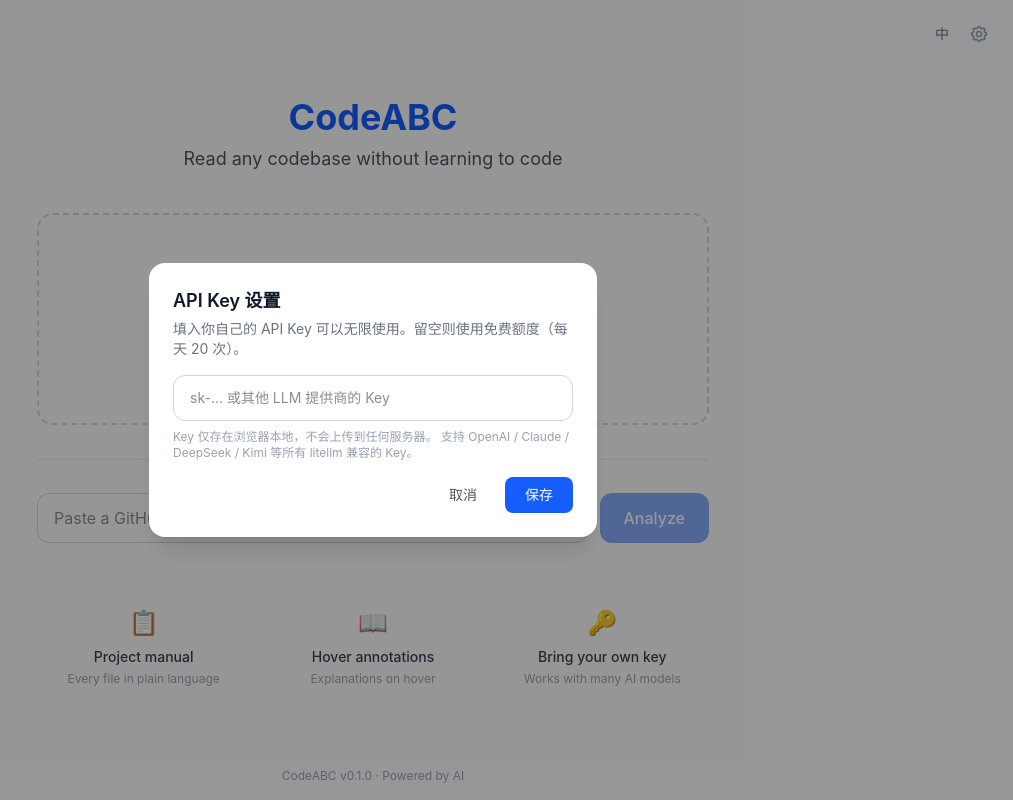
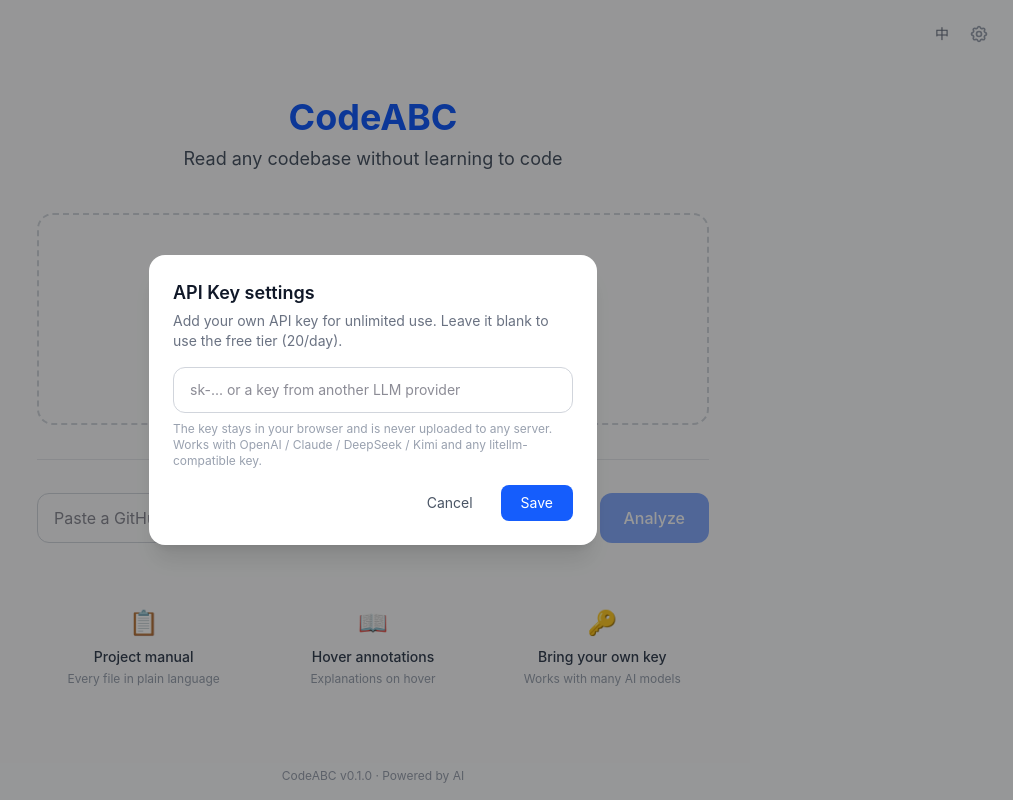
Before and after one commit to he-yufeng/CodeABC, a React (Vite) app in the folder frontend/: page / in a window 1280 px wide. Both pictures are taken after a click on the button "API Key settings". Shown: the whole page, without its empty margins (267-1280 px from the left). Built offline with nearby package versions, Linux system fonts and the light colour scheme.

Commit message:
feat(i18n): translate the upload zone and API key dialog
Extends the bilingual UI to the rest of the home flow: the upload drop zone
and the API-key settings modal now switch with the language toggle. Overview
and file view are still to come.

```diff
--- a/frontend/src/components/ApiKeyModal.tsx
+++ b/frontend/src/components/ApiKeyModal.tsx
@@ -1,4 +1,5 @@
 import { useState } from "react";
+import { useI18n } from "../lib/i18n";
 
 interface Props {
   open: boolean;
@@ -12,6 +13,7 @@
 }
 
 function ApiKeyDialog({ onClose }: { onClose: () => void }) {
+  const { t } = useI18n();
   const [key, setKey] = useState(() => localStorage.getItem("codeabc_api_key") || "");
   const [saved, setSaved] = useState(false);
 
@@ -34,23 +36,33 @@
         className="bg-white rounded-2xl shadow-xl w-full max-w-md mx-4 p-6"
         onClick={(e) => e.stopPropagation()}
       >
-        <h2 className="text-lg font-semibold text-gray-900 mb-1">API Key 设置</h2>
+        <h2 className="text-lg font-semibold text-gray-900 mb-1">
+          {t("API Key 设置", "API Key settings")}
+        </h2>
         <p className="text-sm text-gray-500 mb-4">
-          填入你自己的 API Key 可以无限使用。留空则使用免费额度（每天 20 次）。
+          {t(
+            "填入你自己的 API Key 可以无限使用。留空则使用免费额度（每天 20 次）。",
+            "Add your own API key for unlimited use. Leave it blank to use the free tier (20/day).",
+          )}
         </p>
 
         <input
           type="password"
           value={key}
           onChange={(e) => setKey(e.target.value)}
-          placeholder="sk-... 或其他 LLM 提供商的 Key"
+          placeholder={t(
+            "sk-... 或其他 LLM 提供商的 Key",
+            "sk-... or a key from another LLM provider",
+          )}
           className="w-full px-4 py-3 border border-gray-300 rounded-xl text-sm
                      focus:outline-none focus:ring-2 focus:ring-blue-500 focus:border-transparent"
         />
 
         <p className="text-xs text-gray-400 mt-2 mb-4">
-          Key 仅存在浏览器本地，不会上传到任何服务器。
-          支持 OpenAI / Claude / DeepSeek / Kimi 等所有 litellm 兼容的 Key。
+          {t(
+            "Key 仅存在浏览器本地，不会上传到任何服务器。支持 OpenAI / Claude / DeepSeek / Kimi 等所有 litellm 兼容的 Key。",
+            "The key stays in your browser and is never uploaded to any server. Works with OpenAI / Claude / DeepSeek / Kimi and any litellm-compatible key.",
+          )}
         </p>
 
         <div className="flex gap-3 justify-end">
@@ -58,14 +70,14 @@
             onClick={onClose}
             className="px-4 py-2 text-sm text-gray-600 hover:text-gray-800"
           >
-            取消
+            {t("取消", "Cancel")}
           </button>
           <button
             onClick={handleSave}
             className="px-5 py-2 bg-blue-600 text-white text-sm rounded-lg
                        hover:bg-blue-700 transition-colors"
           >
-            {saved ? "已保存 ✓" : "保存"}
+            {saved ? t("已保存 ✓", "Saved ✓") : t("保存", "Save")}
           </button>
         </div>
       </div>
--- a/frontend/src/components/UploadZone.tsx
+++ b/frontend/src/components/UploadZone.tsx
@@ -1,4 +1,5 @@
 import { useCallback, useRef, useState } from "react";
+import { useI18n } from "../lib/i18n";
 
 interface Props {
   onFilesSelected: (files: { path: string; content: string }[], name: string) => void;
@@ -6,6 +7,7 @@
 }
 
 export default function UploadZone({ onFilesSelected, disabled }: Props) {
+  const { t } = useI18n();
   const inputRef = useRef<HTMLInputElement>(null);
   const [dragOver, setDragOver] = useState(false);
 
@@ -86,10 +88,10 @@
       />
       <div className="text-4xl mb-4">📂</div>
       <p className="text-lg font-medium text-gray-700">
-        拖入项目文件夹，或点击选择
+        {t("拖入项目文件夹，或点击选择", "Drop a project folder, or click to choose")}
       </p>
       <p className="text-sm text-gray-500 mt-2">
-        支持任何包含源代码的文件夹
+        {t("支持任何包含源代码的文件夹", "Any folder with source code works")}
       </p>
     </div>
   );
```
